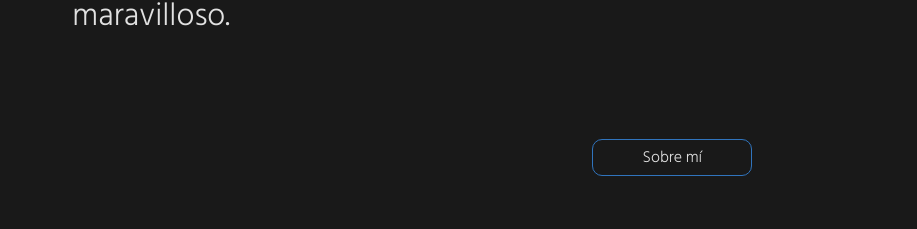
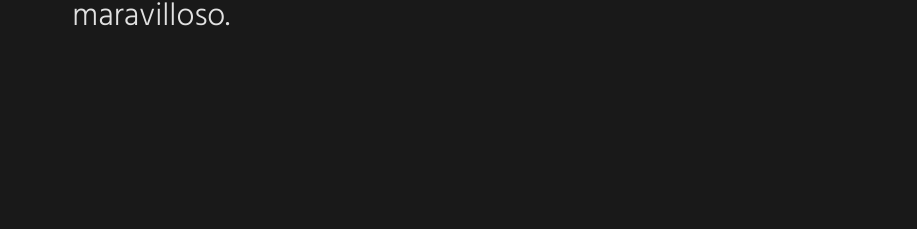
Before and after one commit to alegbcr/alegbcr.github.io, a React (Vite) app: page /#/ in a window 1280 px wide. Shown: the part 1009-1238 px from the top of the page, without its empty margins (181-1098 px from the left). Built offline with nearby package versions, Linux system fonts and the light colour scheme.

Commit message:
[UPDATE] home page

```diff
--- a/package.json
+++ b/package.json
@@ -23,6 +23,8 @@
     "@vitejs/plugin-react": "^3.1.0",
     "autoprefixer": "^10.4.16",
     "postcss": "^8.4.31",
+    "prettier": "^3.2.4",
+    "prettier-plugin-tailwindcss": "^0.5.11",
     "tailwindcss": "^3.3.5",
     "vite": "^4.1.0"
   }
--- a/src/containers/AboutMe.jsx
+++ b/src/containers/AboutMe.jsx
@@ -1,6 +1,6 @@
-import { Link } from "react-router-dom";
+// import { Link } from "react-router-dom";
 import "../styles/about_me.css";
-import { Button } from "../components/Button";
+// import { Button } from "../components/Button";
 
 export const AboutMe = ({ title, paragraphs }) => {
   return (
@@ -16,7 +16,7 @@ export const AboutMe = ({ title, paragraphs }) => {
         );
       })}
 
-      <Button text="Sobre mí" className={"about-me__button"} link="/about-me" />
+      {/* <Button text="Sobre mí" className={"about-me__button"} link="/about-me" /> */}
     </div>
   );
 };
```
Also changed, not shown: 1 other file (tests, documents, lock files or other folders).
